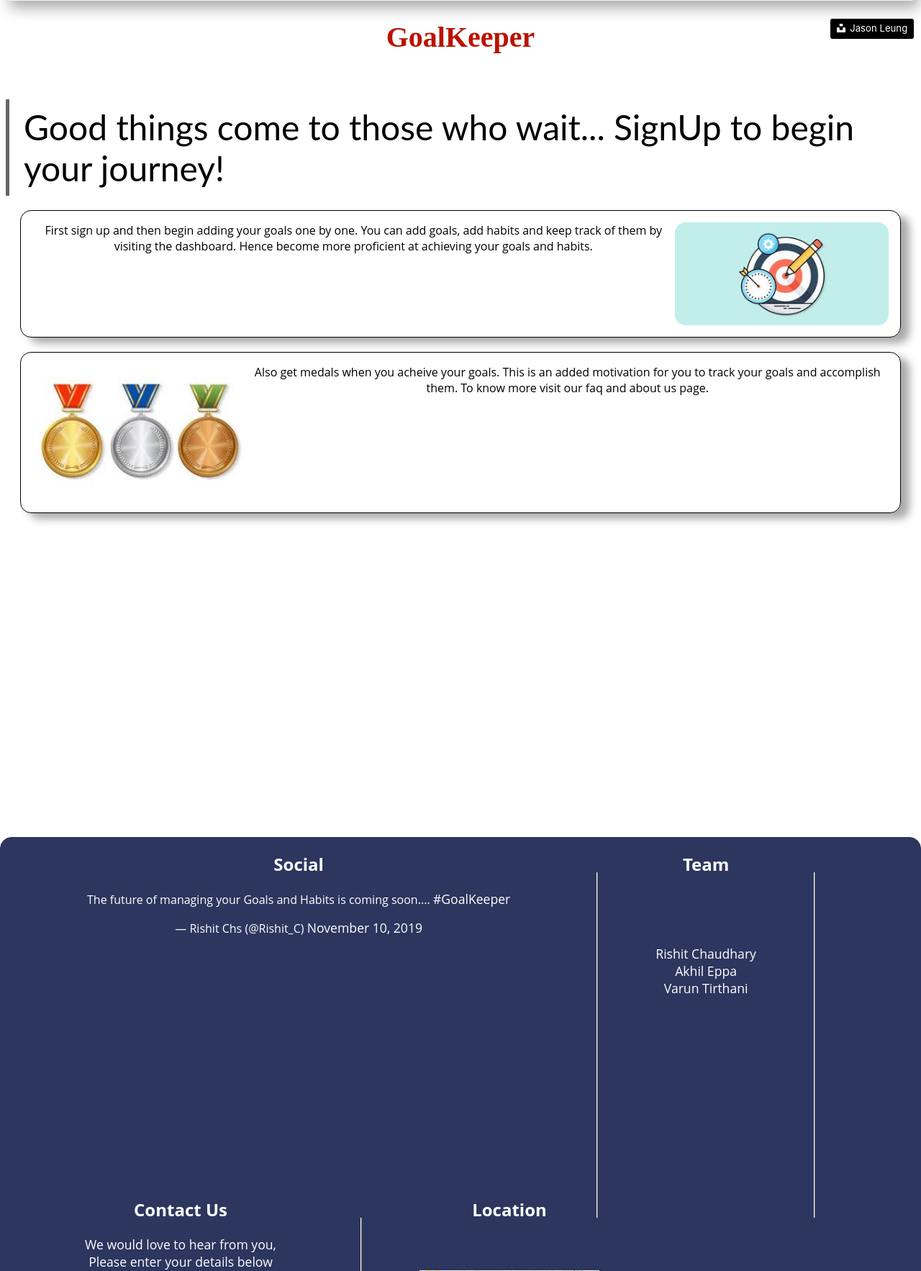
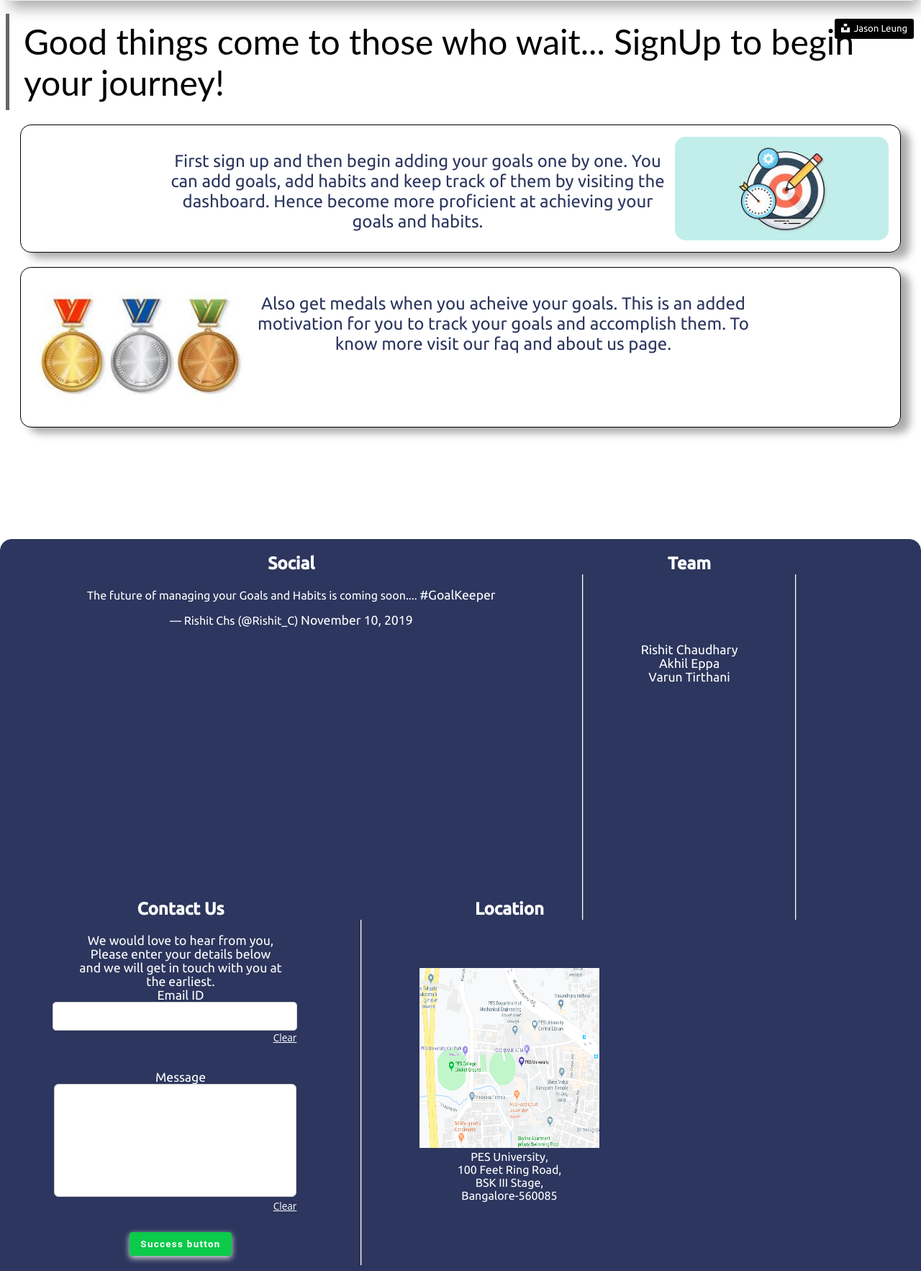
Before and after one commit to akhil-eppa/GoalKeeper, a PHP site: page /home.html in a window 1280 px wide. Shown: the part 702-2468 px from the top of the page at 72% size. Run offline with PHP 8.4, Linux system fonts and the light colour scheme; some libraries are stand-ins or nearby versions.

Commit message:
changes to home page and more

```diff
--- a/about_us.html
+++ b/about_us.html
@@ -8,6 +8,7 @@
     <link href="https://fonts.googleapis.com/css?family=Ubuntu:400,500&display=swap" rel="stylesheet">
     <link rel="stylesheet" href="navbar.css"> <!-- For the navigation bar-->
     <link rel="stylesheet" href="footer/footer.css">
+    <link rel="stylesheet" href="button.css">
     <script src="jquery-3.4.1.min.js"></script>
 
     <script src="jquery_file.js"></script>
--- a/faq.html
+++ b/faq.html
@@ -6,6 +6,7 @@
     <link href="https://fonts.googleapis.com/css?family=Ubuntu:400,500&display=swap" rel="stylesheet">
       <link rel="stylesheet" href="navbar.css">
       <link rel="stylesheet" href="footer/footer.css">
+      <link rel="stylesheet" href="button.css">
     <style>
          *{
             margin:0;
@@ -143,7 +144,7 @@
         One needs to set as to how often he would like to repeat his/her habits.<br>Based on this all the necessary tracking will take place and the user would be reminded at regular intervals.
     </div>
     <hr>
-    <button class="question"><span class="q">Q.</span> Are there any rewards for accomplashing tasks?</button>
+    <button class="question"><span class="q">Q.</span> Are there any rewards for accomplishing tasks?</button>
     <div class="panel">
         As one keeps completing tasks(goals and habits), he/she gets medals. The medals are awarded as follows:<br>
         <ul>
--- a/home.html
+++ b/home.html
@@ -1,17 +1,22 @@
 <!DOCTYPE html>
 <html>
     <head>
-        <title>Elements</title>
+        <title>HomePage</title>
         <link rel = "stylesheet" href = "carousel.css">
         <link rel = "stylesheet" href = "cards.css">
         <link rel = "stylesheet" href = "cardsGrid.css">
         <link rel = "stylesheet" href = "css/all.css">
         <link rel = "stylesheet" href = "jumbotron.css">
+        <link rel="stylesheet" href="button.css">
         <!--<link href="https://fonts.googleapis.com/css?family=Lato:300i|Open+Sans|Oswald:400,500|Roboto&display=swap" rel="stylesheet">-->
         <link href="https://fonts.googleapis.com/css?family=Ubuntu:400,500&display=swap" rel="stylesheet">
         <link rel="stylesheet" href="navbar.css"> <!-- For the navigation bar-->
         <link rel="stylesheet" href="footer/footer.css">
         <style>
+            *{
+
+            font-family: 'Ubuntu', sans-serif;
+            }
             h1{
             color:black;
             cursor:pointer;
@@ -36,7 +41,7 @@
         font-family: 'Open Sans', sans-serif;
         position: absolute;
         left: 0em;
-        bottom: -130em;
+        bottom: -110em;
         width: 100%;
         background-color: #2C365E;
         color: white;
@@ -45,6 +50,13 @@
         }
         #box{
             height:30px;
+        }
+        #home_content{
+            color: #2C365E;
+            margin-top: 20px;
+            width:70%;
+            margin-left: 15%;
+            font-size: 150%;
         }
         </style>
     </head>
@@ -110,8 +122,7 @@
             <span class="dot p3" onclick="currentSlide(3)"></span>
         </div>
     </div>
-    <center><h1 id="heading">GoalKeeper</h1></center>
-    <br>
+
     <br>
 
     <div class="blockquote">
@@ -181,13 +192,13 @@
 
         <div class = "jumbotron img-left">
             <img src = "goal2.jpg" alt = "picture of a bulb">
-           <center> First sign up and then begin adding your goals one by one.
+           <center id="home_content"> First sign up and then begin adding your goals one by one.
             You can add goals, add habits and keep track of them by visiting the dashboard. Hence become more proficient at achieving your goals and habits.</center>
         </div>
 
         <div class = "jumbotron img-right">
             <img src = "medal_image.jpg" alt = "picture of a bulb">
-           <center> Also get medals when you acheive your goals. This is an added motivation for you to track your goals and accomplish them. To know more visit our faq and about us page.</center>
+           <center id="home_content"> Also get medals when you acheive your goals. This is an added motivation for you to track your goals and accomplish them. To know more visit our faq and about us page.</center>
         </div>
         <footer>
                 <div class="footer__block">
--- a/signup_style.css
+++ b/signup_style.css
@@ -157,6 +157,7 @@ input[type="text"],input[type="password"],input[type="radio"],input[type="submit
     font-weight: 400;
     font-size: 15px;
     transition: 0.2s ease;
+
 }
 input[type="submit"]
 {
```
Also changed, not shown: signup.html (+41 -10 lines).
